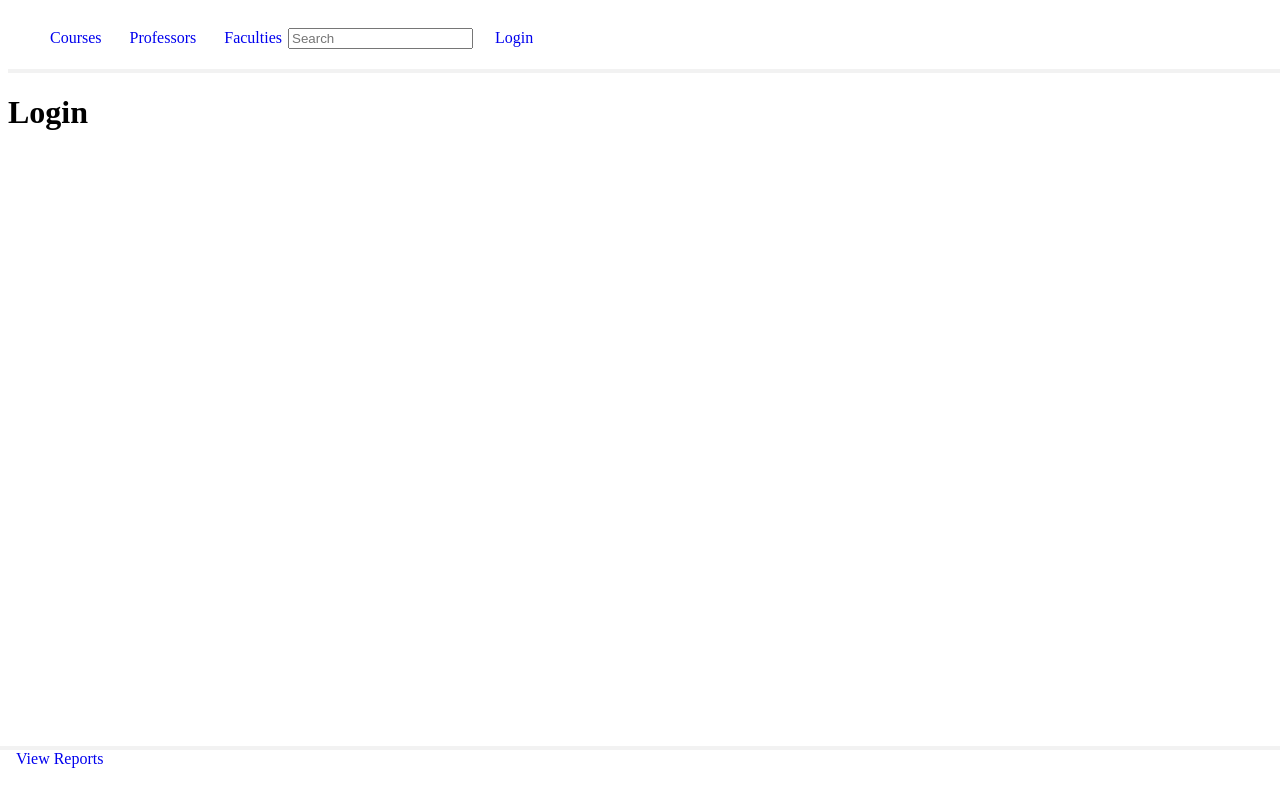
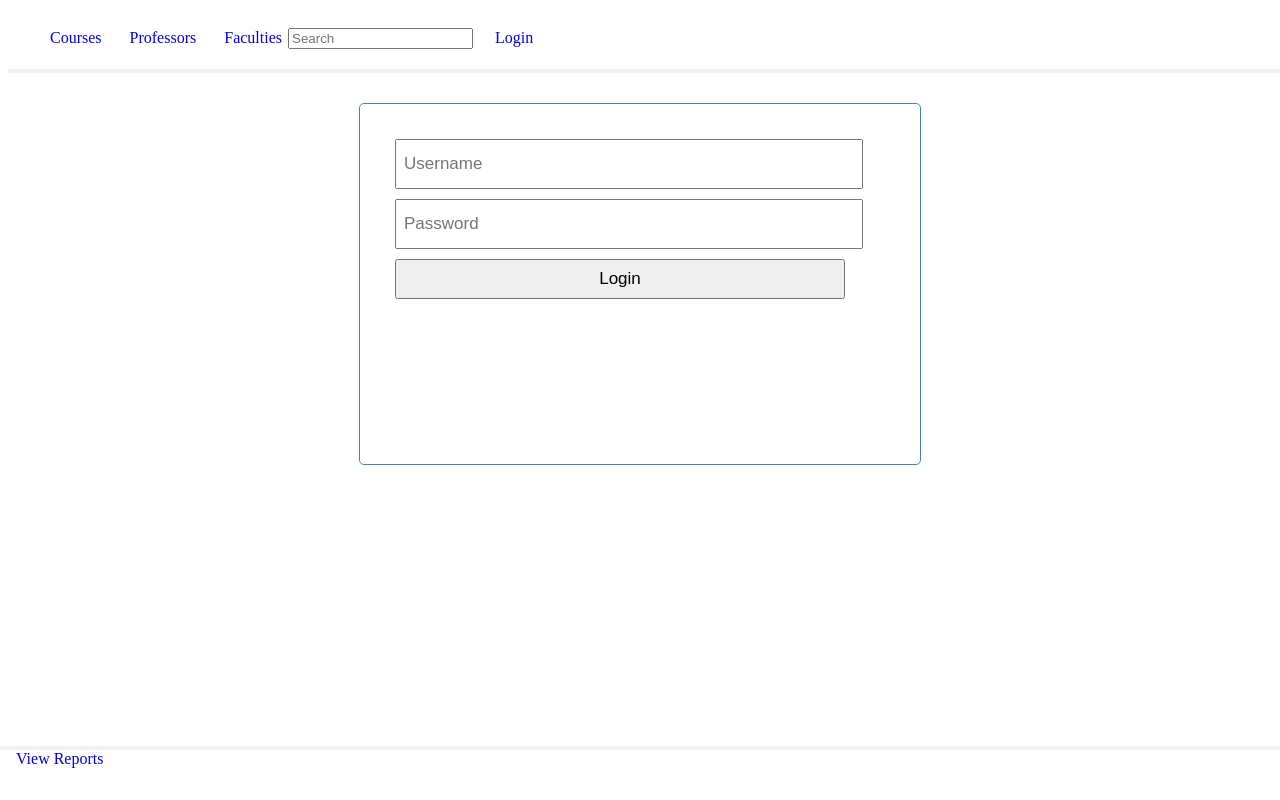
Before and after one commit to kayrux/University-Course-Helper, a React (Create React App) app in the folder client/: page /login in a window 1280 px wide. Shown: the top 800 px of the page. Built offline with nearby package versions, Linux system fonts and the light colour scheme.

Commit message:
Added Login.js and basic functionality to log in

```diff
--- a/client/src/App.js
+++ b/client/src/App.js
@@ -2,10 +2,16 @@ import { useState, useEffect } from "react";
 import { BrowserRouter as Router, Route, Routes} from "react-router-dom";
 import Navbar from './components/Navbar';
 import Footer from "./components/Footer";
+import Login from "./pages/login/Login";
 
 const App = () => {
     const [showLoggedAsAdmin, setLoggedAsAdmin] = useState(false) // Keep track of whether the user is logged in as admin
 
+    // TO DO: interacts with database to verify before logging in
+    const login = (loginInfo) => {
+        console.log("Logging in") // Assume login successful
+        setLoggedAsAdmin(true)
+    }
 
     return (
         <Router>
@@ -17,7 +23,7 @@ const App = () => {
                     <Route path="/professors" element={<h1>Professors</h1>}></Route>
                     <Route path="/faculties" element={<h1>Faculties</h1>}></Route>
                     <Route path="/reports" element={<h1>Reports</h1>}></Route>
-                    <Route path="/login" element={<h1>Login</h1>}></Route>
+                    <Route path="/login" element={<Login onLogin={login}/>}></Route>
                 </Routes>
                 <Footer />
             </div>
--- a/client/src/index.css
+++ b/client/src/index.css
@@ -41,3 +41,27 @@
   .footer a:hover {
     color: #f1356d;
   }
+
+
+  .btn-block {
+    display: block;
+    width: 100%;
+  }
+
+  .login-form {
+    max-width: 500px;
+    margin: 30px auto;
+    overflow: auto;
+    min-height: 300px;
+    border: 1px solid steelblue;
+    padding: 30px;
+    border-radius: 5px;
+  }
+
+  .login-form input {
+    width: 90%;
+    height: 40px;
+    margin: 5px;
+    padding: 3px 7px;
+    font-size: 17px;
+  }
--- /dev/null
+++ b/client/src/pages/login/Login.js
@@ -0,0 +1,50 @@
+import { useState } from "react"
+
+const Login = ({onLogin}) => {
+    const [username, setUsername] = useState("")
+    const [password, setPassword] = useState("")
+
+    const onSubmit = (e) => {
+        e.preventDefault()
+
+        if(!username) {
+            alert("Please enter a username")
+            return
+        }
+
+        if (!password) {
+            alert("Please enter a password")
+            return
+        }
+        onLogin({username, password}) // To do
+        setUsername("")
+        setPassword("")
+
+
+
+    }
+
+    return (
+        <form className="login-form" onSubmit={onSubmit}>
+            <input
+                type="text"
+                placeholder="Username"
+                value={username}
+                onChange={(e) =>
+                    setUsername(e.target.value)}
+            />
+
+            <input
+                type="text"
+                placeholder="Password"
+                value={password}
+                onChange={(e) =>
+                    setPassword(e.target.value)}
+            />
+
+            <input type="submit" value="Login" className="btn btn-block" />
+        </form>
+        )
+}
+
+export default Login
```
